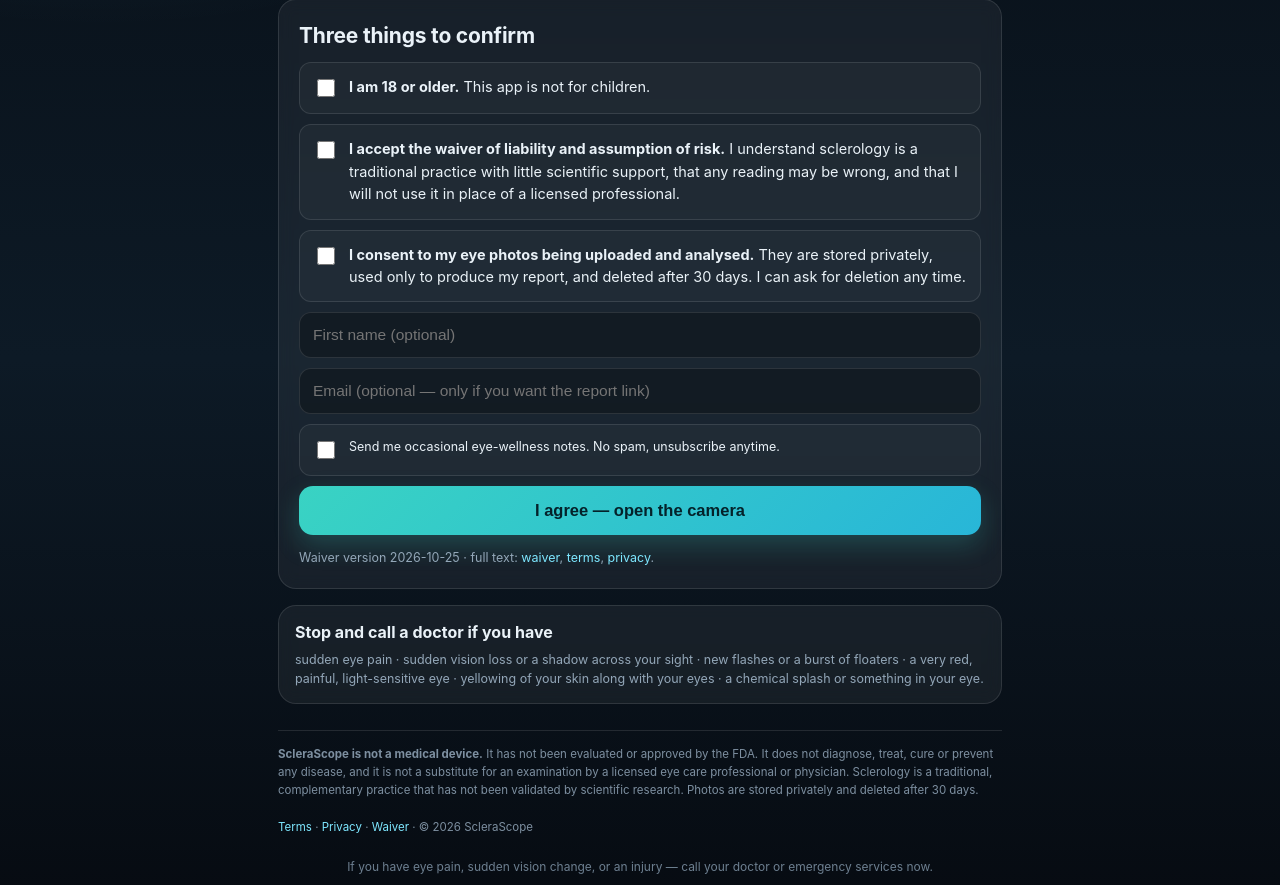
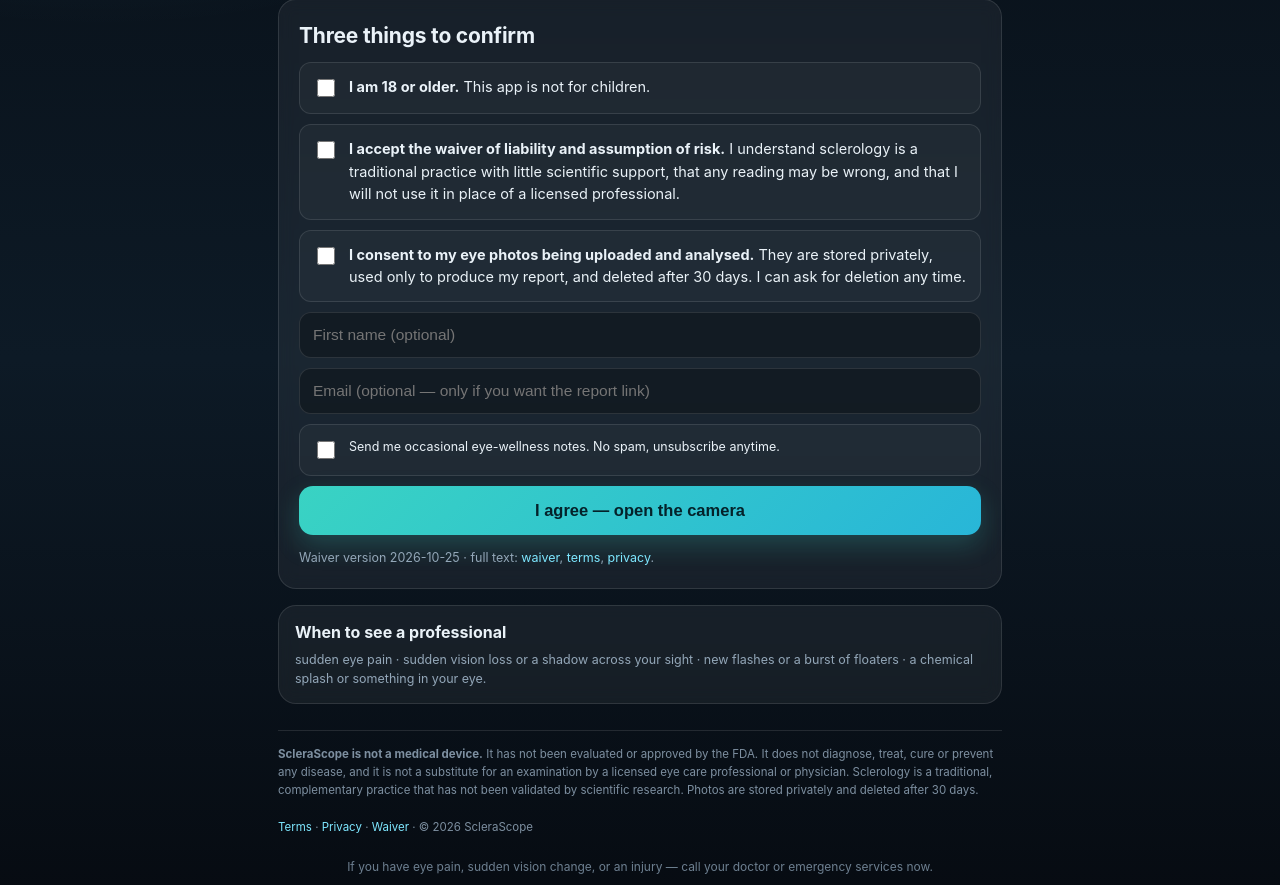
Before and after one commit to CristalLBC/sclerascope, a Flask app: page /start in a window 1280 px wide. Shown: the part 362-1247 px from the top of the page. Run offline with Flask 3, Linux system fonts and the light colour scheme; some libraries are stand-ins or nearby versions.

Commit message:
Sweep the remaining stale wording
- ScleraScope waiver still listed "yellowing of your skin along with your eyes" and "a very
  red, painful, light-sensitive eye" under "Stop and call a doctor if you have" - the last
  screening-flavoured list in either app. Heading now "When to see a professional", list is
  pain / vision loss / flashes / chemical splash only.
- TongueScope report said "Already bought one? Enter it above" but there is no field above it;
  now points at the unlock button.
- Regenerated test_img/report_locked.html and report_unlocked.html from current templates; the
  old captures still advertised $9.99/mo. Deleted the two stale live captures.
- Verified the landing counters against the code: 9 sclera signal types, 13 tongue signal types,
  5 tongue zones - all still accurate.

```diff
--- a/templates/waiver.html
+++ b/templates/waiver.html
@@ -48,11 +48,10 @@
 </div>
 
 <div class="card tight">
-  <h3>Stop and call a doctor if you have</h3>
+  <h3>When to see a professional</h3>
   <p class="tiny muted" style="margin:0">
     sudden eye pain · sudden vision loss or a shadow across your sight · new flashes or a burst of
-    floaters · a very red, painful, light-sensitive eye · yellowing of your skin along with your eyes ·
-    a chemical splash or something in your eye.
+    floaters · a chemical splash or something in your eye.
   </p>
 </div>
 
```
